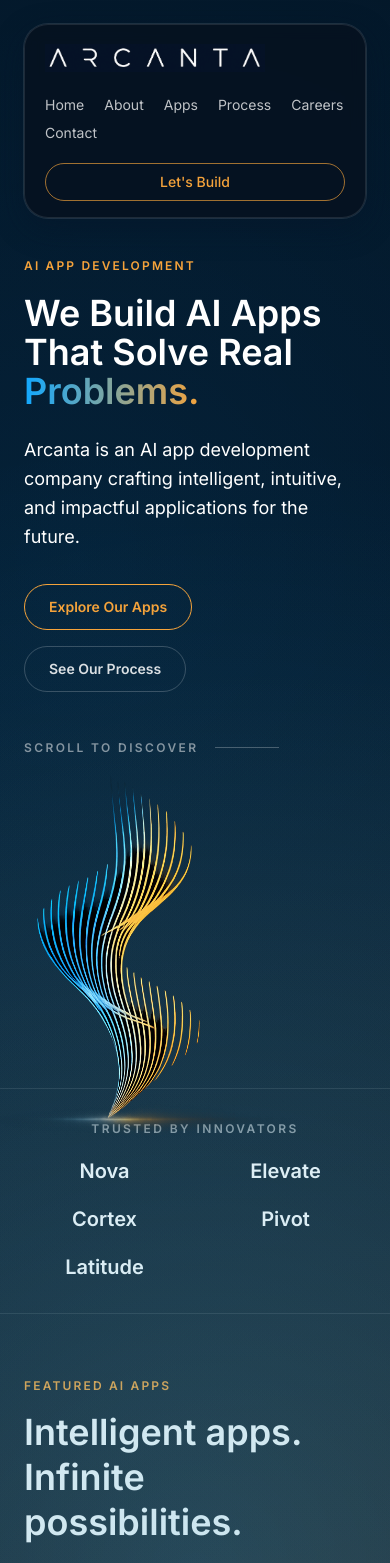
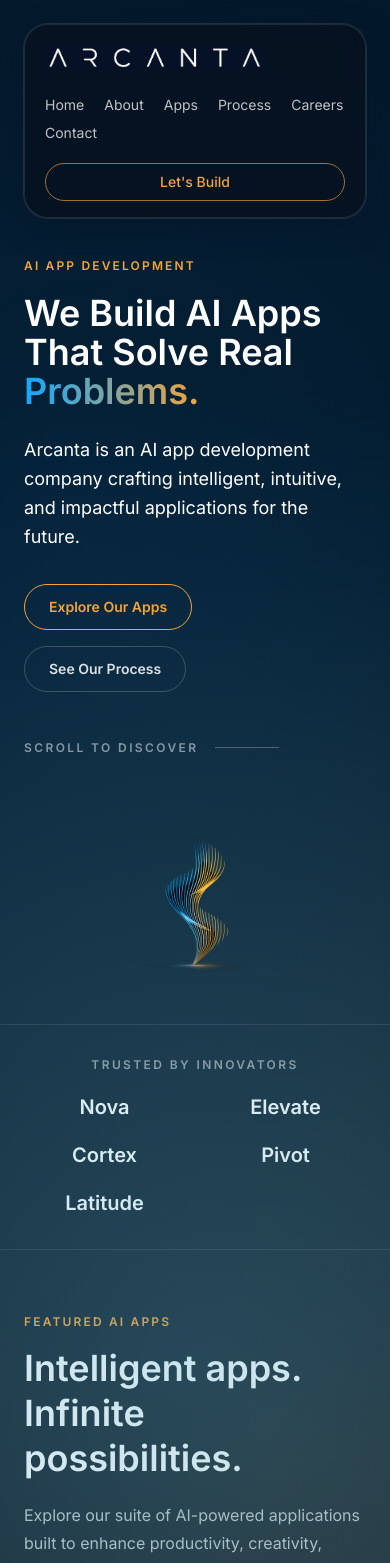
Before and after one commit to ZSPEC-OOS/arcanta, a React (Vite) app: page / in a window 390 px wide. Shown: the top 1563 px of the page. Built offline with nearby package versions, Linux system fonts and the light colour scheme.

Commit message:
Optimize mobile imagery density without desktop changes

```diff
--- a/src/components/AppCard.jsx
+++ b/src/components/AppCard.jsx
@@ -1,6 +1,6 @@
 import ImageWithFallback from './ImageWithFallback';
 
-function AppCard({ name, subtitle, description, image, highlight }) {
+function AppCard({ name, subtitle, description, image, highlight, hideImageOnMobile }) {
   return (
     <article
       className={`glass-card overflow-hidden p-5 ${
@@ -11,7 +11,9 @@ function AppCard({ name, subtitle, description, image, highlight }) {
         src={image}
         alt={`${name} preview`}
         fallbackLabel={`${name} Image`}
-        className="mb-5 h-52 w-full rounded-2xl border border-white/10 object-cover"
+        className={`mb-5 h-40 w-full rounded-2xl border border-white/10 object-cover sm:h-52 ${
+          hideImageOnMobile ? 'hidden sm:block' : ''
+        }`}
       />
       <h3 className="text-xl font-semibold text-white">{name}</h3>
       <p className="mt-1 text-sm font-medium text-arcanta-blue">{subtitle}</p>
--- a/src/components/FeaturedApps.jsx
+++ b/src/components/FeaturedApps.jsx
@@ -22,6 +22,7 @@ const appCards = [
     description:
       'A focused product currently in design. More details will be released as we approach launch.',
     image: '/assets/iphone-frame-transparent-screen.png',
+    hideImageOnMobile: true,
   },
   {
     name: 'App Four',
@@ -29,6 +30,7 @@ const appCards = [
     description:
       'Another practical AI app in development aimed at solving measurable, day-to-day business pain.',
     image: '/assets/iphone-frame-transparent-screen.png',
+    hideImageOnMobile: true,
   },
 ];
 
--- a/src/components/Hero.jsx
+++ b/src/components/Hero.jsx
@@ -41,11 +41,7 @@ function Hero() {
             src="/assets/arcanta-hero-emblem-primary.png"
             alt="Arcanta hero emblem"
             fallbackLabel="Arcanta Hero Emblem"
-            className="relative z-10 mx-auto h-auto w-full object-contain"
-            style={{
-              transform: 'translate(-81px, 77px) scale(2.35)',
-              transformOrigin: 'center center',
-            }}
+            className="relative z-10 mx-auto h-auto w-[72%] max-w-[280px] object-contain translate-y-8 scale-125 md:w-full md:max-w-none md:-translate-x-[81px] md:translate-y-[77px] md:scale-[2.35]"
           />
         </div>
       </div>
--- a/src/components/ProcessCard.jsx
+++ b/src/components/ProcessCard.jsx
@@ -1,6 +1,6 @@
 import ImageWithFallback from './ImageWithFallback';
 
-function ProcessCard({ step, title, description, icon, iconLabel }) {
+function ProcessCard({ step, title, description, icon, iconLabel, hideIconOnMobile }) {
   return (
     <article className="glass-card p-5">
       <div className="mb-5 inline-flex h-10 min-w-10 items-center justify-center rounded-full border border-arcanta-gold/40 px-3 text-lg font-semibold text-arcanta-gold">
@@ -11,7 +11,7 @@ function ProcessCard({ step, title, description, icon, iconLabel }) {
           src={icon}
           alt={`${title} icon`}
           fallbackLabel={iconLabel || `${title} Icon`}
-          className="mb-4 h-12 w-12 object-contain"
+          className={`mb-4 h-12 w-12 object-contain ${hideIconOnMobile ? 'hidden sm:block' : ''}`}
         />
       ) : null}
       <h3 className="text-xl font-semibold text-white">{title}</h3>
--- a/src/components/ProcessSection.jsx
+++ b/src/components/ProcessSection.jsx
@@ -19,6 +19,7 @@ const processCards = [
     description: 'We build secure, scalable applications using modern AI infrastructure.',
     icon: '/assets/iphone-frame-transparent-screen.png',
     iconLabel: 'Develop icon placeholder',
+    hideIconOnMobile: true,
   },
   {
     step: '04',
@@ -26,6 +27,7 @@ const processCards = [
     description: 'We launch, monitor, optimize, and support your product after release.',
     icon: '/assets/iphone-frame-transparent-screen.png',
     iconLabel: 'Deploy icon placeholder',
+    hideIconOnMobile: true,
   },
 ];
 
```
